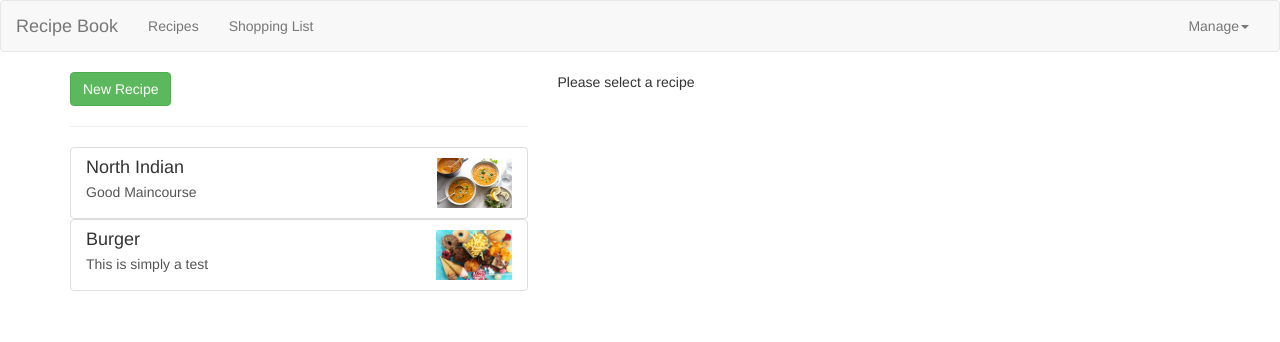
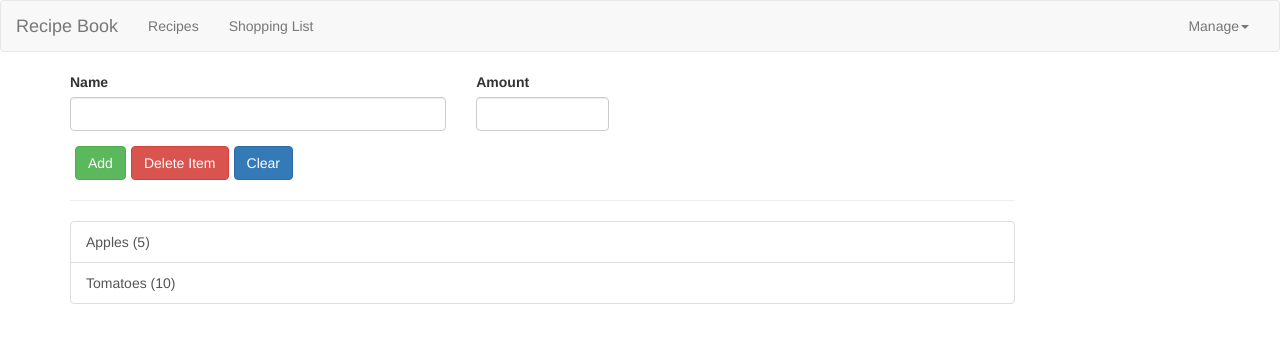
Before and after one commit to Sundarm-Soni/Foodie, an Angular app: page /shoppinglist in a window 1280 px wide. Before the commit this address led to /. Shown: the top 342 px of the page. Built offline with nearby package versions, Linux system fonts and the light colour scheme.

Commit message:
Setting up Routes

```diff
--- a/src/app/app-routing.module.ts
+++ b/src/app/app-routing.module.ts
@@ -1,8 +1,15 @@
 import { NgModule } from '@angular/core';
 import { Routes, RouterModule } from '@angular/router';
+import { RecipesComponent } from './recipes/recipes.component';
+import { ShoppingListComponent } from './shopping-list/shopping-list.component';
 
 
-const routes: Routes = [];
+const routes: Routes = [
+  { path: '', redirectTo: '/recipes', pathMatch: 'full' },
+  { path: 'recipes', component: RecipesComponent },
+  { path: 'shoppinglist', component: ShoppingListComponent }
+
+];
 
 @NgModule({
   imports: [RouterModule.forRoot(routes)],
--- a/src/app/app.component.html
+++ b/src/app/app.component.html
@@ -2,8 +2,9 @@
 <div class="container">
 <div class="row">
 <div class="col-md-12">
-    <app-recipes *ngIf="loadedFeature === 'recipe'"></app-recipes>
-    <app-shopping-list *ngIf="loadedFeature !== 'recipe'"></app-shopping-list>
+    <router-outlet></router-outlet>
+    <!-- <app-recipes *ngIf="loadedFeature === 'recipe'"></app-recipes>
+    <app-shopping-list *ngIf="loadedFeature !== 'recipe'"></app-shopping-list> -->
 </div>
 </div>
 
--- a/src/app/header/header.component.html
+++ b/src/app/header/header.component.html
@@ -9,8 +9,10 @@
                 <div class="navbar-collapse" [class.collapse]="collapsed" (window:resize)="collapsed = true">
 
         <ul class="nav navbar-nav">
-            <li><a href="#" (click)="onSelect('recipe')">Recipes</a></li>
-            <li><a href="#" (click)="onSelect('Shopping-list')">Shopping List</a></li>
+            <!-- <li><a href="#" (click)="onSelect('recipe')">Recipes</a></li>
+            <li><a href="#" (click)="onSelect('Shopping-list')">Shopping List</a></li> -->
+            <li><a routerLink="/recipes" routerLinkActive = "active" [routerLinkActiveOptions] = "{exact: true}">Recipes</a></li>
+            <li><a routerLink="/shoppinglist">Shopping List</a></li>
         </ul>
         <ul class="nav navbar-nav navbar-right">
             <li class="dropdown" appDropdown>
```
